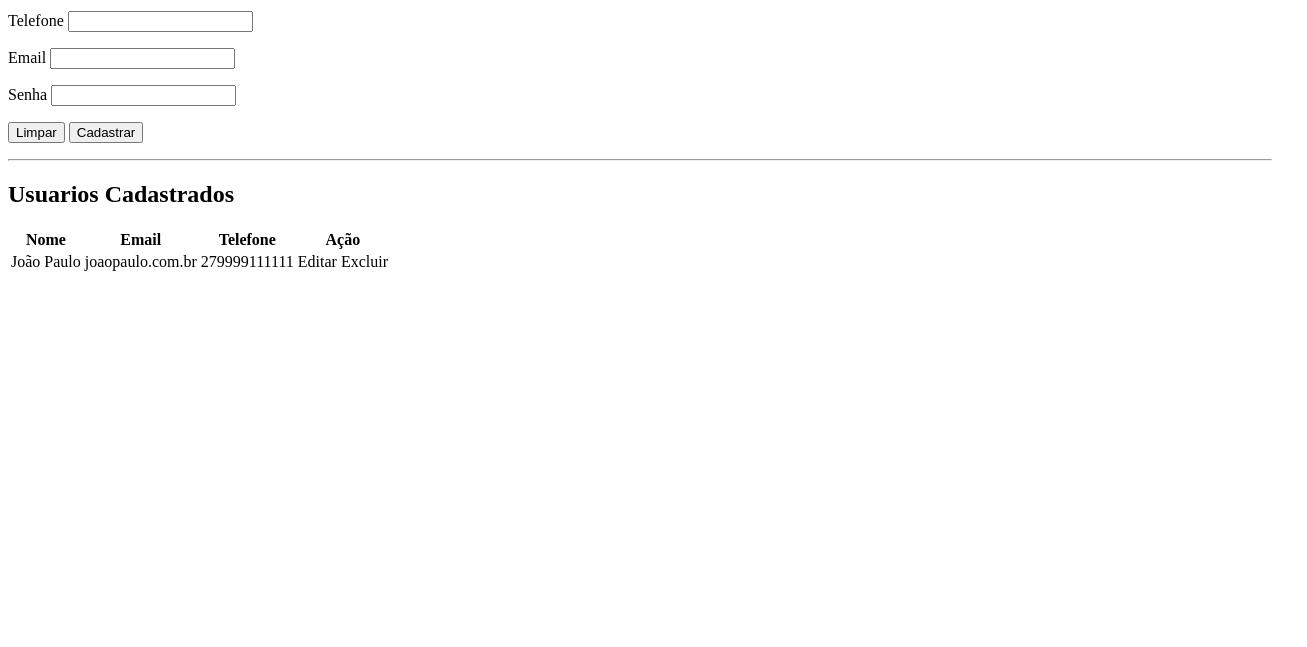
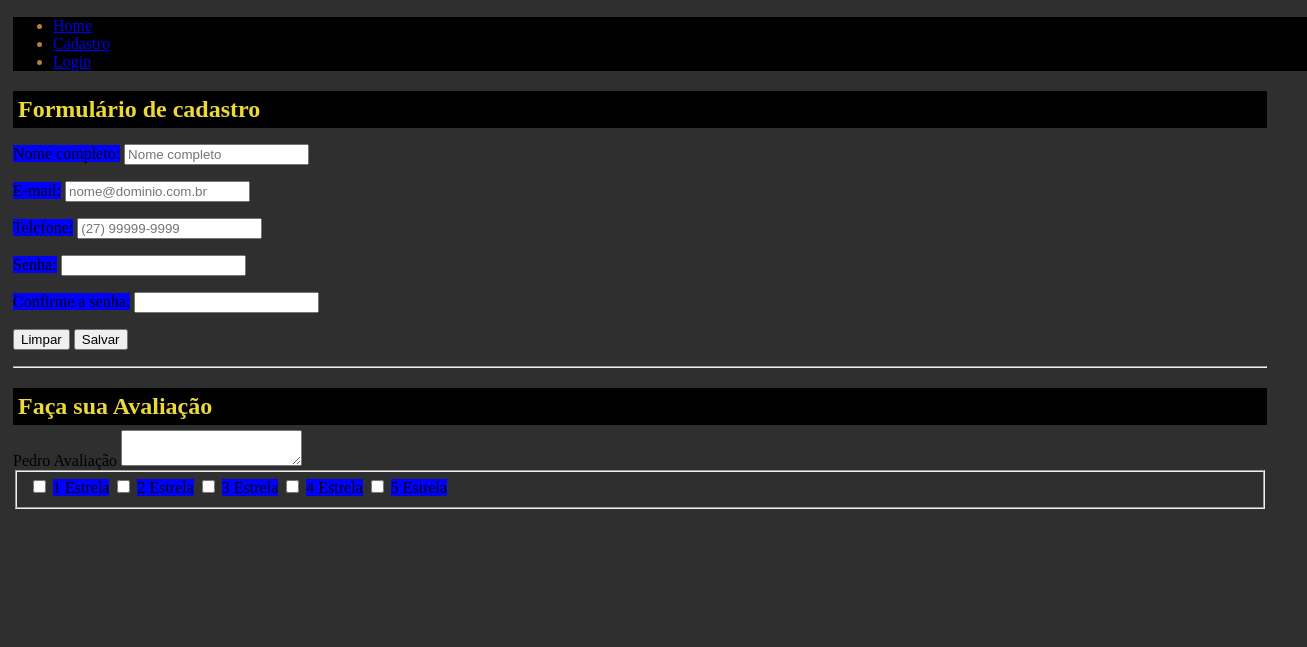
Before and after one commit to Marcosxp141/Barbearia-HELT-BARBER-BETA-Senac, a plain HTML site: page index.html in a window 1280 px wide. Shown: the part 153-800 px from the top of the page, 1307 px wide, since content can reach past the window. Drawn offline with Linux system fonts and the light colour scheme.

Commit message:
24/03/26

```diff
--- a/Untitled-3.css
+++ /dev/null
@@ -1,76 +0,0 @@
-* {
-    margin: 2px;
-    padding: 10px;
-    box-sizing: border-box;
-}
-
-body {
-    font-family: Arial, sans-serif;
-    background-color: #e9e9e9;
-    color: #333;
-}
-
-
-    {
-    #Menu Principal: ;
-
-        {
-        background-color: #red;
-        color: #white;
-        padding: 10px;
-    }
-}
-
-h1,
-h2 {
-    color: #181616;
-}
-
-    {
-    input {
-        width: 100% padding: 10px margin: 10px 0 border: 1px solid #ccc border-radius: 4px font-size: 16px;
-    }
-}
-
-    {
-    button background-color: #4CAF50;
-    color: whithe padding: 10px 20px;
-    border: none;
-    border-radius: 4px;
-    cursor: pointer;
-    font-weight: bold;
-}
-
-table {
-    width: 100%;
-    border-collapse: collapse;
-
-}
-
-thead {
-    background-color: #f2f2f2;
-    color: #f2f2f2
-}
-
-th,
-td {
-    border: 1px solid #ddd;
-    padding: 8px;
-    text-align: left;
-    border-bottom: ;
-    1px solid #ddd;
-    #ddd;
-}
-
-    {
-
-    /* Linhas Pares */
-    tr:nth-child(even) {
-        background-color: #ff0303;
-    }
-
-    /* Hover */
-    tr:hover {
-        background-color: #851313;
-    }
-}
--- /dev/null
+++ b/estile.css
@@ -0,0 +1,31 @@
+h1 {
+    background-color: rgb(0, 0, 0);
+    color: rgb(209, 161, 58);
+    margin: 20px;
+    padding: 40px
+
+
+}
+
+h2 {
+    background-color: rgb(0, 0, 0);
+    color: rgb(235, 217, 57);
+    margin-bottom: 5px;
+    padding: 5px;
+}
+
+ label {
+    background-color: blue;
+ }
+ body {
+    background-color: rgb(48, 47, 47);
+    margin-bottom: 5px;
+    padding: 5px;
+
+ }
+ ul {
+    color: rgb(184, 129, 47);
+    background-color: black;
+    width: 100%;
+
+ }
--- a/index.html
+++ b/index.html
@@ -1,65 +1,81 @@
 <!DOCTYPE html>
 <html lang="pt-br">
-<html>
 
 <head>
-      <meta charset="utf-8">
-      <title>Babearia Helt Barber</title>
+    <meta charset="UTF-8">
+    <title>Barbearia Helt Barber</title>
+
+    <link rel="stylesheet" href="estile.css">
+</head>
 
 <body>
+
     <h1>Helt Barber</h1>
-      <h2>Formulario de Cadastro</h2>
+
+    <ul>
+        <li><a href="index.html">Home</a></li>
+        <li><a href="cadastro.html">Cadastro</a></li>
+        <li><a href="#">Login</a></li>
+    </ul>
+
+    <h2>Formulário de cadastro</h2>
 
     <form>
         <p>
-
-                  <label for="cadastro_nome">Nome completo</label>
-
-                  <input id="cadastro_nome" type="text">
+            <label for="cadastro_nome">Nome completo:</label>
+            <input id="cadastro_nome" type="text" placeholder="Nome completo" required></input>
         </p>
         <p>
-                  <label for="cadastro_telefone">Telefone</label>
-                  <input id="cadastro_telefone" type="text">
+            <label for="cadastro_email">E-mail:</label>
+            <input id="cadastro_email" type="email" placeholder="nome@dominio.com.br" required>
         </p>
         <p>
-                  <label for="cadastro_email">Email</label>
-                  <input id="cadastro_email" type="text">
+            <label for="cadastro_telefone">Telefone:</label>
+            <input id="cadastro_telefone" type="text" placeholder="(27) 99999-9999" required>
         </p>
         <p>
-                  <label for="cadastro_senha">Senha</label>
+
+        <p>
+            <label for="cadastro_senha">Senha:</label>
             <input id="cadastro_senha" type="password">
+        </p>
+        <p>
+            <label for="cadastro_senha_confirm">Confirme a senha:</label>
+            <input id="cadastro_senha_confirm" type="password">
         </p>
 
         <p>
+            <button type="reset" id="btn-limpar" class="btn">Limpar</button>
+            <button type="submit" id="btn-salvar" class="btn">Salvar</button>
+        </p>
+    </form>
+
+    <hr>
+    <form>
+        <h2>Faça sua Avaliação</h2>
 
 
-                  <button type="reset">Limpar</button>
 
-                  <button type="submit">Cadastrar</button>
-
-            </p>
-      </form>
-      <hr>
-      <h2>Usuarios Cadastrados</h2>
-      <table>
 
         <tr>
-                  <th>Nome</th>
-                  <th>Email</th>
-                  <th>Telefone</th>
-                  <th>Ação</th>
+            <td>Pedro</td>
+            <td>Avaliação</td>
+            <textarea></textarea>
+            <fieldset>
+                <input id="estrela_pt" name="Estrela" type="checkbox" value="pt">
+                <label for="estrela_pt">1 Estrela</label>
+                <input id="estrela_pt" name="Estrela" type="checkbox" value="pt">
+                <label for="estrela_pt">2 Estrela</label>
+                <input id="estrela_pt" name="Estrela" type="checkbox" value="pt">
+                <label for="estrela_pt">3 Estrela</label>
+                <input id="estrela_pt" name="Estrela" type="checkbox" value="pt">
+                <label for="estrela_pt">4 Estrela</label>
+                <input id="estrela_pt" name="Estrela" type="checkbox" value="pt">
+                <label for="estrela_pt">5 Estrela</label>
         </tr>
-            <tr>
+        </fieldset>
 
-                  <td>João Paulo</td>
-                  <td>joaopaulo.com.br</td>
-                  <td>279999111111</td>
-                  <td>Editar Excluir</td>
-
-            </tr>
-      </table>
-
+    </form>
 </body>
 
-
 </html>
```
Also changed, not shown: Save.html (deleted, +0 -22 lines), save1.html (deleted, +0 -30 lines), save2.html (deleted, +0 -80 lines). Lines whose indentation alone changed are shown as unchanged.
